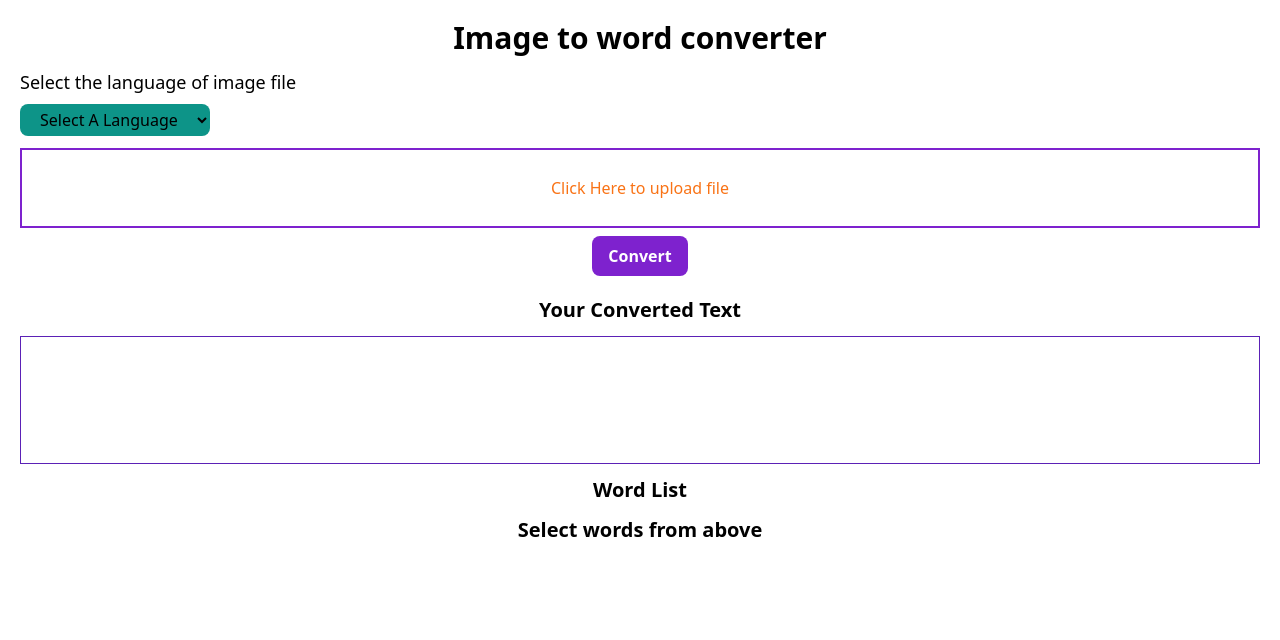
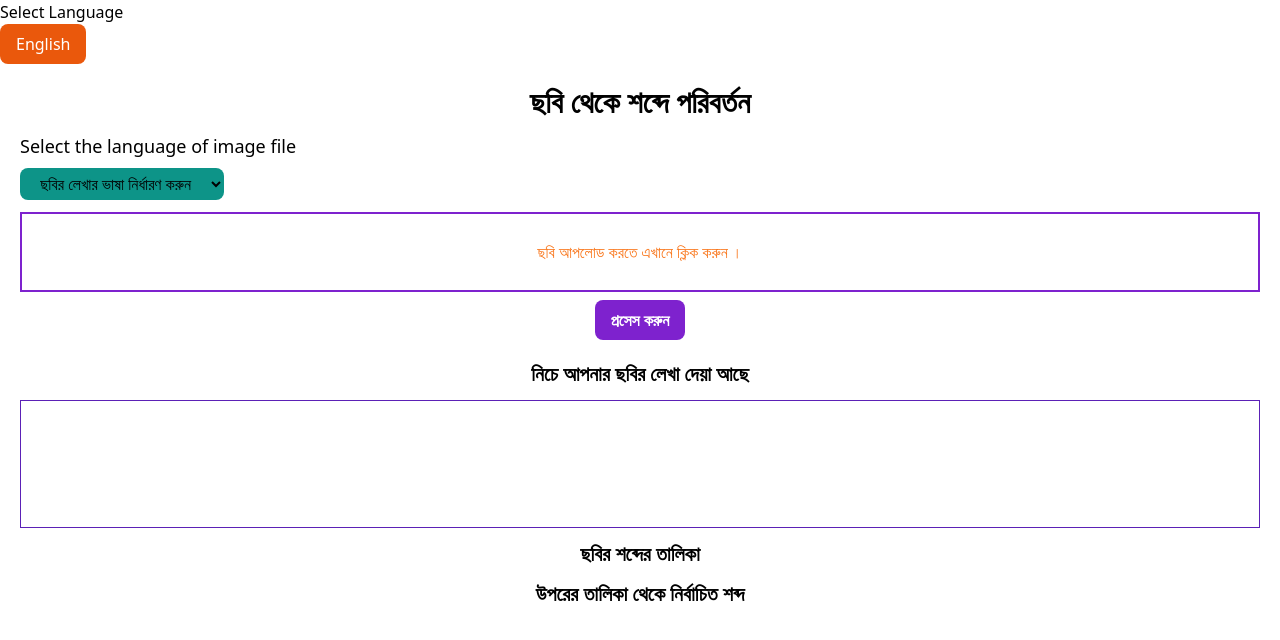
Before and after one commit to enayetsyl/wordPuzzleGame, a React (Vite) app: page / in a window 1280 px wide. Shown: the top 640 px of the page. Built offline with nearby package versions, Linux system fonts and the light colour scheme; a small style sheet from the web is missing; a web font is replaced by a local one.

Commit message:
bangla is added additional site language

```diff
--- a/src/App.jsx
+++ b/src/App.jsx
@@ -5,11 +5,13 @@ import ShowText from './components/ShowText/ShowText';
 import SelectedWord from './components/SelectedWord/SelectedWord';
 import RearrangedWordList from './components/RearrangedWordList/RearrangedWordList';
 import BlankWordList from './components/BlankWordList/BlankWordList';
+import Language from './components/Language/Language';
 function App() {
 
 
   return (
     <>
+    <Language/>
     <UploadSection/>
     <ShowText/>
     <SelectedWord/>
--- a/src/Context/GlobalContext.jsx
+++ b/src/Context/GlobalContext.jsx
@@ -18,6 +18,7 @@ export const useGlobalContext = () => {
 const GlobalContextProvider = ({ children }) => {
   // States
   const [text, setText] = useState("");
+  const [siteLanguage, setSiteLanguage] = useState('ben')
   const [language, setLanguage] = useState(null);
   const [imageUrl, setImageUrl] = useState(null);
   const [wordList, setWordList] = useState([]);
@@ -128,7 +129,8 @@ const GlobalContextProvider = ({ children }) => {
     fillInTheBlankFunction,
     blankWord,
     setBlankWord,
-    wordColor, setWordColor
+    wordColor, setWordColor,
+    siteLanguage, setSiteLanguage
   };
 
   return (
--- a/src/components/BlankWordList/BlankWordList.jsx
+++ b/src/components/BlankWordList/BlankWordList.jsx
@@ -4,13 +4,21 @@ import Button from "../Shared/Button"
 import Heading from "../Shared/Heading"
 
 const BlankWordList = () => {
-  const {blankWord, language, wordColor} = useGlobalContext()
+  const {blankWord, language, wordColor, siteLanguage} = useGlobalContext()
   return (
     <>
     {
       blankWord?.length > 0 && (
         <div>
-      <Heading className='text-center text-xl font-bold'>Below is your fill in the blank word list</Heading>
+      {/* Heading  */}
+        {
+          siteLanguage === 'ben' ? (
+            <Heading className='text-center text-xl font-bold'>নিচে শূন্যস্থানসহ শব্দ দেয়া হল </Heading>
+          ) : (
+            <Heading className='text-center text-xl font-bold'>Below is your fill in the blank word list</Heading>
+          )
+        }
+
       <ul id="gap-download">
       {blankWord?.map((word, idx) => (
               <li key={idx} className="text-2xl font-bold uppercase">
@@ -25,7 +33,11 @@ const BlankWordList = () => {
 
         <Button className='bg-purple-600 rounded-lg font-bold text-white'
         onClick={() => makePdf(blankWord,language, "gap-download",'Fill the word', "Fill_in_the_blank", wordColor)}
-        >Download</Button>
+        >
+          {
+            siteLanguage === 'ben' ? 'ডাউনলোড করুন' : 'Download'
+          }
+          </Button>
     </div>
       )
     }
--- /dev/null
+++ b/src/components/Language/Language.jsx
@@ -0,0 +1,32 @@
+import { useGlobalContext } from "../../Context/GlobalContext"
+import Button from "../Shared/Button"
+import Heading from "../Shared/Heading"
+
+const Language = () => {
+  const {siteLanguage, setSiteLanguage} = useGlobalContext()
+  return (
+    <div>
+      {
+        siteLanguage === 'ben' ? (
+          <>
+      <Heading>Select Language</Heading>
+      <Button
+      className='px-3 py-2 bg-orange-600 text-white'
+      onClick={() => setSiteLanguage('eng')}
+      >English</Button>
+          </>
+        ) : (
+          <>
+          <Heading>ভাষা নির্ধারণ করুন </Heading>
+      <Button
+      className='px-3 py-2 bg-orange-600 text-white'
+      onClick={() => setSiteLanguage('ben')}
+      >বাংলা</Button>
+          </>
+        )
+      }
+    </div>
+  )
+}
+
+export default Language
--- a/src/components/LanguageSelect.jsx
+++ b/src/components/LanguageSelect.jsx
@@ -1,8 +1,12 @@
+import { useGlobalContext } from "../Context/GlobalContext";
+
 const LanguageSelect = ({ setLanguage }) => {
+  const {siteLanguage} = useGlobalContext()
   return (
     <div>
-      {" "}
-      <select
+      {
+        siteLanguage === 'ben' ? (
+<select
         name="lan"
         id=""
         className="py-1 bg-teal-600 rounded-lg px-4"
@@ -10,12 +14,30 @@ const LanguageSelect = ({ setLanguage }) => {
         onChange={(e) => setLanguage(e.target.value)}
       >
         <option disabled value="">
-          Select A Language
+          ছবির লেখার ভাষা নির্ধারণ করুন
+        </option>
+        <option value="ara">আরবি </option>
+        <option value="ben">বাংলা</option>
+        <option value="eng">ইংরেজি</option>
+      </select>
+        )  : (
+          <select
+        name="lan"
+        id=""
+        className="py-1 bg-teal-600 rounded-lg px-4"
+        value=""
+        onChange={(e) => setLanguage(e.target.value)}
+      >
+        <option disabled value="">
+          Select Language of Image
         </option>
         <option value="ara">Arabic</option>
         <option value="ben">Bangla</option>
         <option value="eng">English</option>
       </select>
+        )
+      }
+
     </div>
   );
 };
--- a/src/components/RearrangedWordList/RearrangedWordList.jsx
+++ b/src/components/RearrangedWordList/RearrangedWordList.jsx
@@ -7,7 +7,7 @@ import Heading from "../Shared/Heading"
 import { getRandomColor, makePdf } from "../../lib/functions"
 
 const RearrangedWordList = () => {
-  const {rearrangedArray, language, wordColor} = useGlobalContext()
+  const {rearrangedArray, language, wordColor, siteLanguage} = useGlobalContext()
 
 
   return (
@@ -15,7 +15,15 @@ const RearrangedWordList = () => {
     {
       rearrangedArray?.length > 0 && language !== 'ben' && (
         <div>
-      <Heading className='text-center text-xl font-bold'>Below is your rearrange word list</Heading>
+      {/* Heading */}
+      {
+        siteLanguage === 'ben' ? (
+          <Heading className='text-center text-xl font-bold'>নিচে আপনার এলোমেলো করা শব্দ দেয়া হল </Heading>
+        ) : (
+          <Heading className='text-center text-xl font-bold'>Below is your rearrange word list</Heading>
+        )
+      }
+      {/* Rearranged Word list */}
       <ul id="image-download" className="space-y-1">
         {
           rearrangedArray?.map((word, idx) => <li key={idx}
@@ -38,9 +46,16 @@ const RearrangedWordList = () => {
         }
         <li className="text-white" >.</li>
       </ul>
+
+        {/* Download button */}
+
         <Button className='bg-purple-600 rounded-lg font-bold text-white'
         onClick={() => makePdf(rearrangedArray,language, "image-download",'Correct Following Words', "Re_arrange", wordColor)}
-        >Download</Button>
+        >
+          {
+            siteLanguage === 'ben' ? 'ডাউনলোড করুন' : 'Download'
+          }
+          </Button>
     </div>
       )
     }
--- a/src/components/SelectedWord/SelectedWord.jsx
+++ b/src/components/SelectedWord/SelectedWord.jsx
@@ -1,74 +1,164 @@
+import { toast } from "react-toastify";
 import { useGlobalContext } from "../../Context/GlobalContext";
 import Button from "../Shared/Button";
 import Heading from "../Shared/Heading";
 
 const SelectedWord = () => {
-  const { chosenWord, rearrangeWords, fillInTheBlankFunction, setChosenWord, language, wordColor, setWordColor } = useGlobalContext();
+  const {
+    chosenWord,
+    rearrangeWords,
+    fillInTheBlankFunction,
+    setChosenWord,
+    language,
+    wordColor,
+    setWordColor,
+    siteLanguage,
+  } = useGlobalContext();
 
   // Function to handle removal of a word
   const handleRemove = (wordToRemove) => {
     // Filter out the word to be removed from the chosenWord array
-    const updatedChosenWord = chosenWord.filter(word => word !== wordToRemove);
+    const updatedChosenWord = chosenWord.filter(
+      (word) => word !== wordToRemove
+    );
     // Update the chosenWord array
     setChosenWord(updatedChosenWord);
+
+    siteLanguage === "ben"
+      ? toast.success(`"${wordToRemove}" আপনার তালিকা থেকে সরানো হয়েছে।`)
+      : toast.success(`"${wordToRemove}" is removed from the list.`);
   };
 
+  // Onclick handler for rearranging letters of words
   const handleRearrange = () => {
-    rearrangeWords(chosenWord)
-  }
+    rearrangeWords(chosenWord);
+  };
 
-  const handleFillInTheBlank = () =>{
-    fillInTheBlankFunction(chosenWord)
-  }
+  // On click handler for creating fill in the blanks
+
+  const handleFillInTheBlank = () => {
+    fillInTheBlankFunction(chosenWord);
+  };
+
   return (
     <div>
+      {/* Heading */}
+
+      {siteLanguage === "ben" ? (
         <Heading className="my-3 text-xl text-center font-bold">
-        Select words from above
+          উপরের তালিকা থেকে নির্বাচিত শব্দ
         </Heading>
+      ) : (
+        <Heading className="my-3 text-xl text-center font-bold">
+          Selected words from above list
+        </Heading>
+      )}
 
+      {/* Showing words that user selected */}
       <div>
         <ul>
-          {chosenWord && chosenWord?.map((word) => <li key={word}
+          {chosenWord &&
+            chosenWord?.map((word) => (
+              <li
+                key={word}
                 onClick={() => handleRemove(word)}
                 className="cursor-pointer"
                 title="Remove from here."
-          >{word}</li>)}
+              >
+                {word}
+              </li>
+            ))}
         </ul>
       </div>
+
+      {/* Color picker option */}
+      {chosenWord?.length > 0 && (
+        <>
           {
-        chosenWord?.length > 0 &&
-          (
-          <>
+            siteLanguage === 'ben' ? (
               <div>
-        <h1 htmlFor="">Which color do you want for the words.</h1>
+            <h1 htmlFor="">অক্ষরের রঙ নির্বাচন করুন । </h1>
             <label htmlFor="black">
-    <input type="radio" name="color" id="black"
-    onClick={()=> setWordColor('black')}
+              <input
+                type="radio"
+                name="color"
+                id="black"
+                onClick={() => setWordColor("black")}
+              />
+              কালো
+            </label>
+            <label htmlFor="mixed">
+              <input
+                type="radio"
+                name="color"
+                id="mixed"
+                onClick={() => setWordColor("mixed")}
+              />
+              রঙিন
+            </label>
+          </div>
+            ) : (
+              <div>
+            <h1 htmlFor="">
+              Select color for the letters.</h1>
+            <label htmlFor="black">
+              <input
+                type="radio"
+                name="color"
+                id="black"
+                onClick={() => setWordColor("black")}
               />
               Black
             </label>
             <label htmlFor="mixed">
-    <input type="radio" name="color" id="mixed"
-    onClick={()=> setWordColor('mixed')}
+              <input
+                type="radio"
+                name="color"
+                id="mixed"
+                onClick={() => setWordColor("mixed")}
               />
               Mixed
             </label>
           </div>
-
-          <Button className='text-lg text-white font-bold bg-violet-600'
-          onClick={handleFillInTheBlank}
-          >Fill in the Blank</Button>
-          </>
-          )
-
-      }
-      {
-        language !== 'ben' && chosenWord?.length > 0 && (
-          <Button className='text-lg text-white font-bold bg-violet-600'
-          onClick={handleRearrange}
-          >Rearrange</Button>
             )
           }
+{/* Fill in the blanks button */}
+         {
+          siteLanguage === 'ben' ? (
+            <Button
+            className="text-lg text-white font-bold bg-violet-600"
+            onClick={handleFillInTheBlank}
+          >
+            শূন্যস্থান
+          </Button>
+          ) : (
+            <Button
+            className="text-lg text-white font-bold bg-violet-600"
+            onClick={handleFillInTheBlank}
+          >
+            Fill in the Blank
+          </Button>
+          )
+         }
+        </>
+      )}
+      {language !== "ben" && chosenWord?.length > 0 && (
+        siteLanguage === 'ben' ? (
+          <Button
+          className="text-lg text-white font-bold bg-violet-600"
+          onClick={handleRearrange}
+        >
+          এলোমেলো
+        </Button>
+        ) : (
+          <Button
+          className="text-lg text-white font-bold bg-violet-600"
+          onClick={handleRearrange}
+        >
+          Rearrange
+        </Button>
+        )
+      )}
     </div>
   );
 };
--- a/src/components/ShowText/ShowText.jsx
+++ b/src/components/ShowText/ShowText.jsx
@@ -3,55 +3,96 @@ import { useGlobalContext } from "../../Context/GlobalContext";
 import Heading from "../Shared/Heading";
 
 const ShowText = () => {
-  const { text, wordList, isLoading, chosenWord, setChosenWord, language} = useGlobalContext();
+  const {
+    text,
+    wordList,
+    isLoading,
+    chosenWord,
+    setChosenWord,
+    language,
+    siteLanguage,
+  } = useGlobalContext();
 
-//  Function to select words
+  //  Function to select words
 
   const handleWordClick = (word) => {
     // Check if the word is already selected
     if (!chosenWord.includes(word)) {
       // Maximum number of words allowed based on the language
-      const maxWordsAllowed = language === 'eng' ? 14 : 8;
+      const maxWordsAllowed = language === "eng" ? 14 : 8;
 
       // Check if the length of chosenWord array is less than the maximum allowed
       if (chosenWord.length < maxWordsAllowed) {
         // If less than the maximum allowed, add the word to the chosenWord array
         setChosenWord([...chosenWord, word]);
+        siteLanguage === "ben"
+          ? toast.success(`"${word}" আপনার লিস্টে যুক্ত হয়েছে।`)
+          : toast.success(`"${word}" added to your list.`);
       } else {
         // If maximum words are already selected, show a toast message
-        toast.error(`আপনি ${maxWordsAllowed === 14 ? '১৪' : '৮'} টি শব্দ যুক্ত করেছেন । আর যুক্ত করতে পারবেন না ।`)
+        siteLanguage === "ben"
+          ? toast.error(
+              `আপনি ${
+                maxWordsAllowed === 14 ? "১৪" : "৮"
+              } টি শব্দ যুক্ত করেছেন । আর যুক্ত করতে পারবেন না ।`
+            )
+          : toast.error(
+              `You added ${maxWordsAllowed}words. You cannot add more. `
+            );
       }
     } else {
       // If the word is already in the chosenWord array, show a toast message
-      toast.error("শব্দটি যুক্ত করা হয়েছে। ");
+      siteLanguage === "ben"
+        ? toast.error("শব্দটি ইতিমধ্যে যুক্ত করা হয়েছে। ")
+        : toast.error(`Word already add to the list. `);
     }
   };
 
-
   return (
     <div className="mx-5">
-      <Heading className="text-center text-xl font-bold">
-        Your Converted Text
-      </Heading>
+      {/* Heading */}
+      {siteLanguage === "ben" ? (
+        <Heading className="text-center text-xl font-bold">
+          নিচে আপনার ছবির লেখা দেয়া আছে
+        </Heading>
+      ) : (
+        <Heading className="text-center text-xl font-bold">
+          Your Converted Text
+        </Heading>
+      )}
+
+      {/* Converted text display div */}
+
       <div className="my-3 h-32 overflow-scroll border border-violet-800">
         {text}
       </div>
+
+      {/* List of word from the image */}
+
       <div>
-        <Heading className='text-xl text-center font-bold'>Word List</Heading>
         {
-          !isLoading && (
-            <ul>
-          {wordList?.map((word) => (
-            <li key={word}
-            onClick={() => handleWordClick(word)}
-            className="cursor-pointer"
-            >{word}</li>
-          ))}
-        </ul>
+          siteLanguage === 'ben' ? (
+            <Heading className="text-xl text-center font-bold">ছবির শব্দের তালিকা</Heading>
+          ) : (
+            <Heading className="text-xl text-center font-bold">Word List from Image</Heading>
           )
         }
 
-
+        {/* Displaying word list */}
+        {!isLoading && (
+          <ul>
+            {wordList?.map((word) => (
+              <li
+                key={word}
+                onClick={() => handleWordClick(word)}
+                className="cursor-pointer"
+                title="Select Word"
+              >
+                {word}
+              </li>
+            ))}
+          </ul>
+        )}
       </div>
     </div>
   );
--- a/src/components/UploadSection.jsx
+++ b/src/components/UploadSection.jsx
@@ -13,7 +13,7 @@ const UploadSection = () => {
   // Import from global context
   const {  setText, language, setLanguage, imageUrl, setImageUrl, setChosenWord, isLoading,
     setIsLoading,setRearrangedArray,
-    setBlankWord } =
+    setBlankWord, siteLanguage } =
     useGlobalContext();
 
 
@@ -26,11 +26,14 @@ const UploadSection = () => {
   const handleClick = () => {
     // validation
     if (!language) {
-      toast.error("দয়া করে ছবিতে কি ভাষা আছে তা সিলেক্ট করুন ।");
+      siteLanguage === 'ben' ? toast.error("দয়া করে ছবিতে কি ভাষা আছে তা সিলেক্ট করুন ।")
+      : toast.error('Please select a language of the picture text.')
+
       return;
     }
     if (!imageUrl) {
-      toast.error("দয়াকরে একটি ছবি যুক্ত করুন । ");
+      siteLanguage === 'ben' ? toast.error("দয়াকরে একটি ছবি যুক্ত করুন । ") :
+      toast.error('Please add a picture')
       return;
     }
     setChosenWord([])
@@ -49,10 +52,14 @@ const UploadSection = () => {
     <div className="m-5">
 
       {/* Page heading */}
+      {
+        siteLanguage === 'ben' ? (<Heading className="text-center font-bold text-3xl">
+        ছবি থেকে শব্দে পরিবর্তন
+      </Heading>) : (<Heading className="text-center font-bold text-3xl">
+        Image to word converter
+      </Heading>)
+      }
 
-      <Heading className="text-center font-bold text-3xl">
-        Image to word converter
-      </Heading>
       {/* Image upload section */}
       <div className="my-3">
         <Heading className="text-lg my-2">
@@ -63,6 +70,19 @@ const UploadSection = () => {
 
       {/* Showing selected language  */}
         {language && (
+          <>
+           {
+            siteLanguage === 'ben' ? (
+             <p>
+               আপনার ছবির ভাষা -
+              <span className="text-purple-600">
+                {(language === "ara" &&  "আরবি") ||
+                (language === "ben" && "বাংলা") ||
+                (language === "eng" && "ইংরেজি")}
+              </span>
+             </p>
+            ) :
+            (
               <p>
                Your selected language is -
               <span className="text-purple-600">
@@ -70,8 +90,11 @@ const UploadSection = () => {
                 (language === "ben" && "Bangla") ||
                 (language === "eng" && "English")}
               </span>
+             </p>
+            )
+           }
 
-          </p>
+          </>
         )}
 
       </div>
@@ -92,7 +115,13 @@ const UploadSection = () => {
         onClick={openBrowseImage}
         className="h-20 border-2 border-purple-700 text-orange-500 flex justify-center items-center"
       >
-        Click Here to upload file
+        {
+          siteLanguage === 'ben' ? (
+            <h1>ছবি আপলোড করতে এখানে ক্লিক করুন । </h1>
+            ) : (
+              <h1>Click Here to upload image</h1>
+          )
+        }
       </div>
 
         {/* Convert button */}
@@ -103,12 +132,17 @@ const UploadSection = () => {
           className="bg-purple-700 font-bold text-white"
           disabled
         >
-          Loading Wait
+          {
+            siteLanguage === 'ben' ? 'অপেক্ষা করুন লোড হচ্ছে' : 'Loading Wait'
+          }
         </Button> :<Button
           className="bg-purple-700 font-bold text-white"
           onClick={handleClick}
         >
-          Convert
+           {
+            siteLanguage === 'ben' ? 'প্রসেস করুন' : 'Convert'
+          }
+
         </Button>
         }
       </div>
```
Lines whose indentation alone changed are shown as unchanged.
